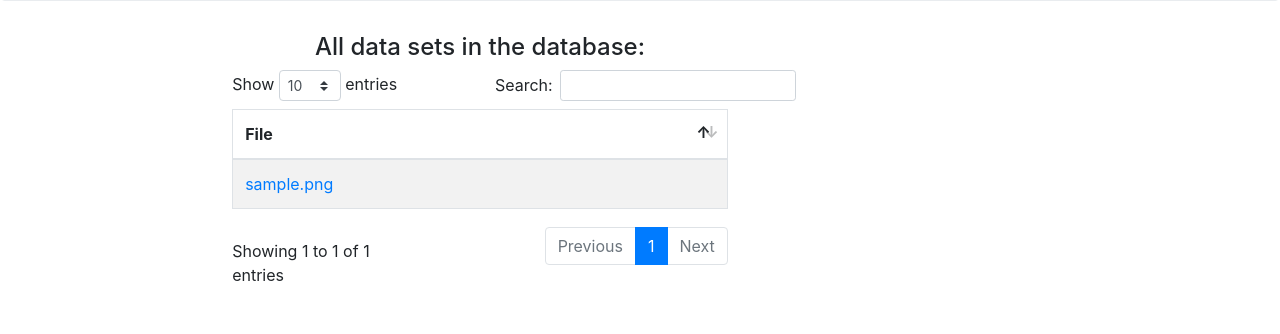
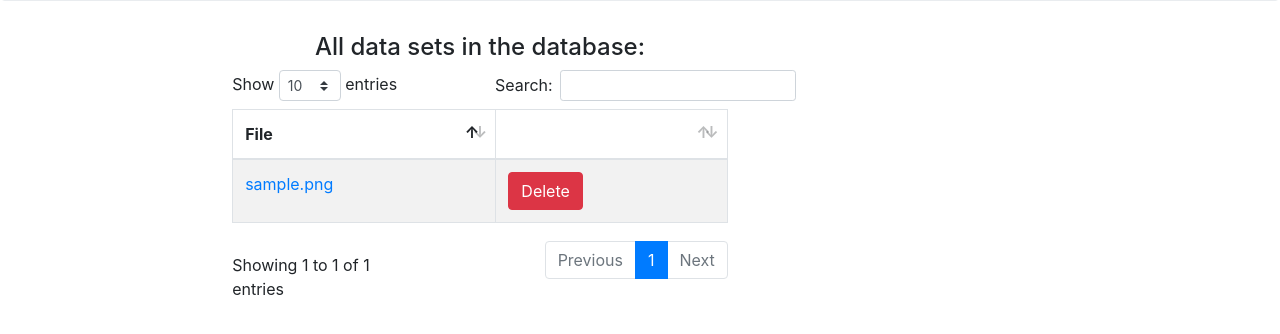
Before and after one commit to JavaKoala/aprioridemo, a Django app: page /apriori/ in a window 1280 px wide. Shown: the part 361-695 px from the top of the page. Run offline with Django 3.2, Linux system fonts and the light colour scheme; tables that the repository leaves empty hold one stand-in row (values such as "Sample post"); some libraries are stand-ins or nearby versions.

Commit message:
Added delete dataset

```diff
--- a/apriori/templates/apriori/index.html
+++ b/apriori/templates/apriori/index.html
@@ -29,12 +29,22 @@
                 <thead>
                     <tr>
                         <th>File</th>
+                        <th></th>
                     </tr>
                 </thead>
                 <tbody>
                     {% for data_set in data_sets %}
                         <tr>
-                            <td><a href="{% url 'show' data_set.id %}">{{ data_set.datafile.name }}</a></td>
+                            <td><a href="{% url 'delete' data_set.id %}">{{ data_set.datafile.name }}</a></td>
+                            <td>
+                                <form action="{% url 'delete' data_set.id %}" method="post">
+                                    {% csrf_token %}
+                                    <input type="submit"
+                                           value="Delete"
+                                           class="btn btn btn-danger"
+                                           onclick="return confirm('Are you sure you want to delete?');"/>
+                                </form>
+                            </td>
                         </tr>
                     {% endfor %}
                 </tbody>
--- a/apriori/urls.py
+++ b/apriori/urls.py
@@ -4,5 +4,6 @@ from . import views
 
 urlpatterns = [
     path('', views.index, name='index'),
-    path('<int:data_set_id>/', views.show, name='show')
+    path('<int:data_set_id>/', views.show, name='show'),
+    path('delete/<int:data_set_id>/', views.delete, name='delete')
 ]
--- a/apriori/views.py
+++ b/apriori/views.py
@@ -1,4 +1,6 @@
+import os
 from django.shortcuts import redirect, render
+from os import remove
 
 # Create your views here.
 from django.http import HttpResponse
@@ -34,3 +36,13 @@ def show(request, data_set_id):
 
     context = {'data_set': data_set, 'result': result}
     return render(request, 'apriori/show.html', context)
+
+def delete(request, data_set_id):
+    data_set = DataSet.objects.get(pk=data_set_id)
+
+    if os.path.exists(data_set.datafile.name):
+        os.remove(data_set.datafile.name)
+
+    data_set.delete()
+
+    return redirect('index')
```
Also changed, not shown: apriori/tests.py (+18 -0 lines).
